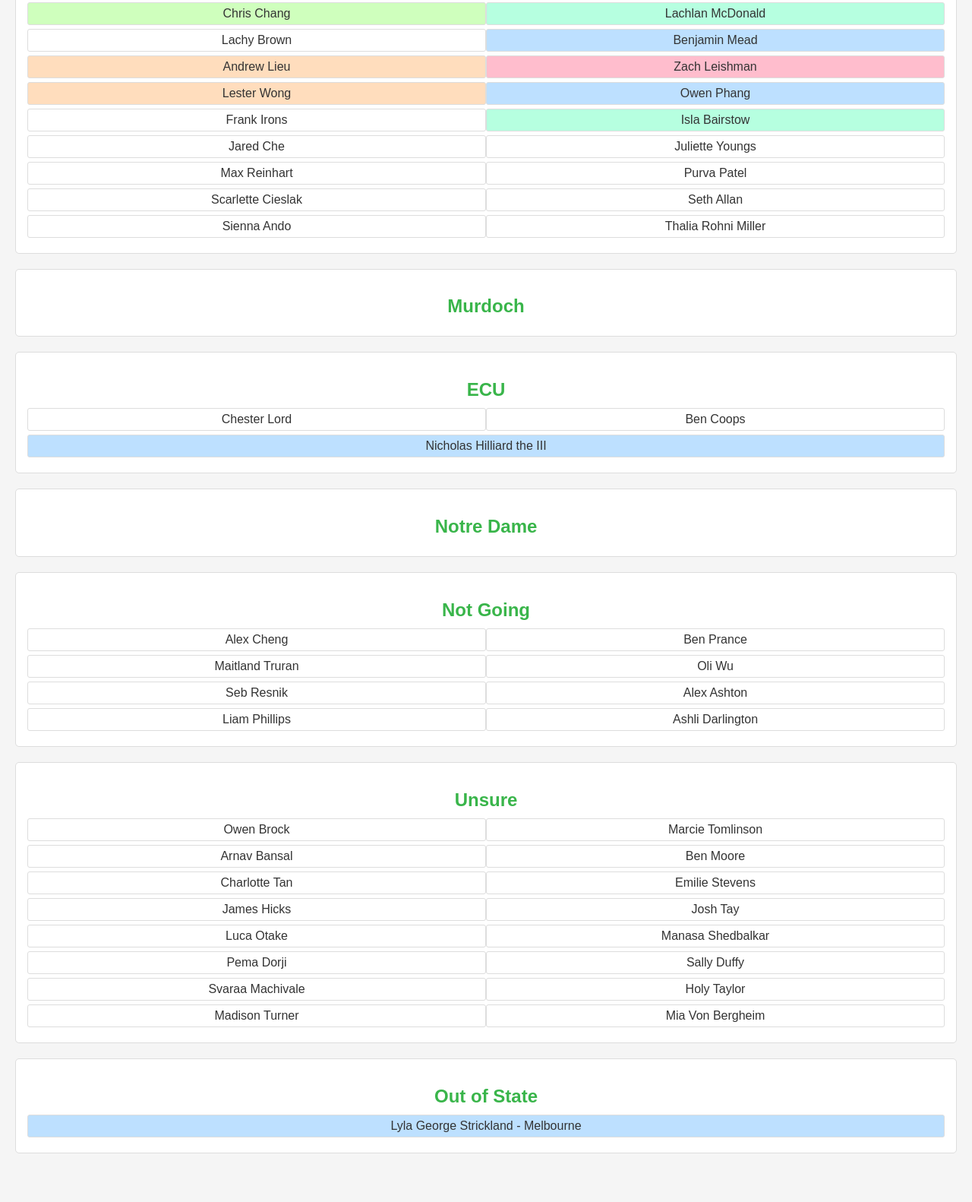
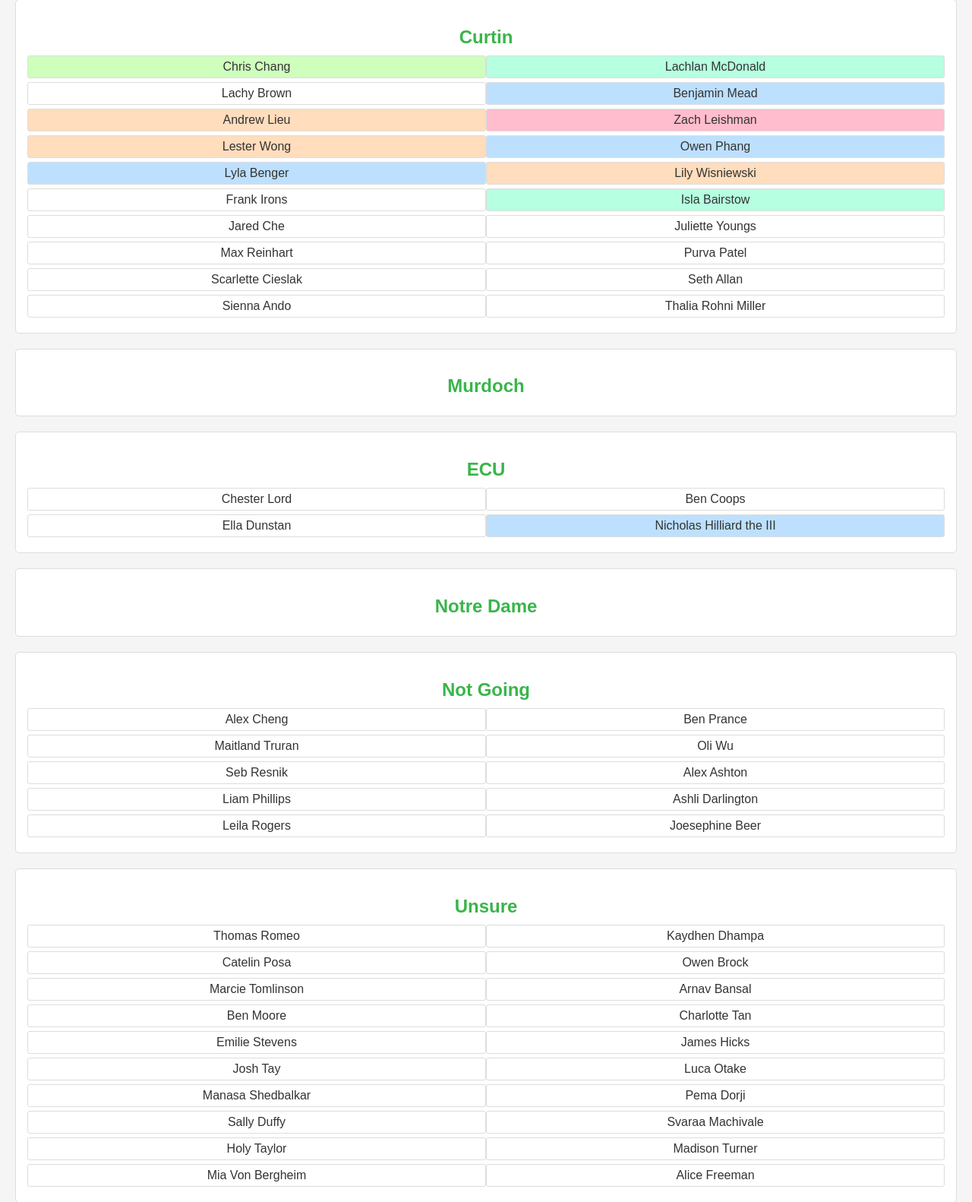
Before and after one commit to LeoTimmins/LeoTimmins.github.io, a plain HTML site: page index.html in a window 1280 px wide. Shown: the part 810-2392 px from the top of the page at 76% size. Before the commit the page ends 2368 px from the top, so only its background shows below. Drawn offline with Linux system fonts and the light colour scheme.

Commit message:
more names priv study

```diff
--- a/index.html
+++ b/index.html
@@ -34,6 +34,10 @@
         <li id="medicine">Riley Peck</li>
         <li id="miscellaneous">Adam Yngstrom</li>
         <li id="engineer">Ramtin Safaei Rizi</li>
+        <li id="engineer">Sam Porch</li>
+        <li id="medicine">Katie Owen</li>
+        <li id="medicine">Zaira Wasson</li>
+        <li>Dariush Dabiri</li>
         <li>Denzel Tan</li>
         <li>Jacob Laurens</li>
         <li>Dylan Khau</li>
@@ -59,6 +63,8 @@
         <li id="medicine">Zach Leishman</li>
         <li id="business">Lester Wong</li>
         <li id="miscellaneous">Owen Phang</li>
+        <li id="miscellaneous">Lyla Benger</li>
+        <li id="business">Lily Wisniewski</li>
         <li>Frank Irons</li>
         <li id="science">Isla Bairstow</li>
         <li>Jared Che</li>
@@ -81,6 +87,7 @@
       <ul>
         <li>Chester Lord</li>
         <li>Ben Coops</li>
+        <li id="miscenllaneous">Ella Dunstan</li>
         <li id="miscellaneous">Nicholas Hilliard the III</li>
       </ul>
     </li>
@@ -100,11 +107,16 @@
         <li>Alex Ashton</li>
         <li>Liam Phillips</li>
         <li>Ashli Darlington</li>
+        <li>Leila Rogers</li>
+        <li>Joesephine Beer</li>
       </ul>
     </li>
     <li>
       <h2>Unsure</h2>
       <ul>
+        <li>Thomas Romeo</li>
+        <li>Kaydhen Dhampa</li>
+        <li>Catelin Posa</li>
         <li>Owen Brock</li>
         <li>Marcie Tomlinson</li>
         <li>Arnav Bansal</li>
@@ -121,6 +133,7 @@
         <li>Holy Taylor</li>
         <li>Madison Turner</li>
         <li>Mia Von Bergheim</li>
+        <li>Alice Freeman</li>
       </ul>
     </li>
     <li>
```
